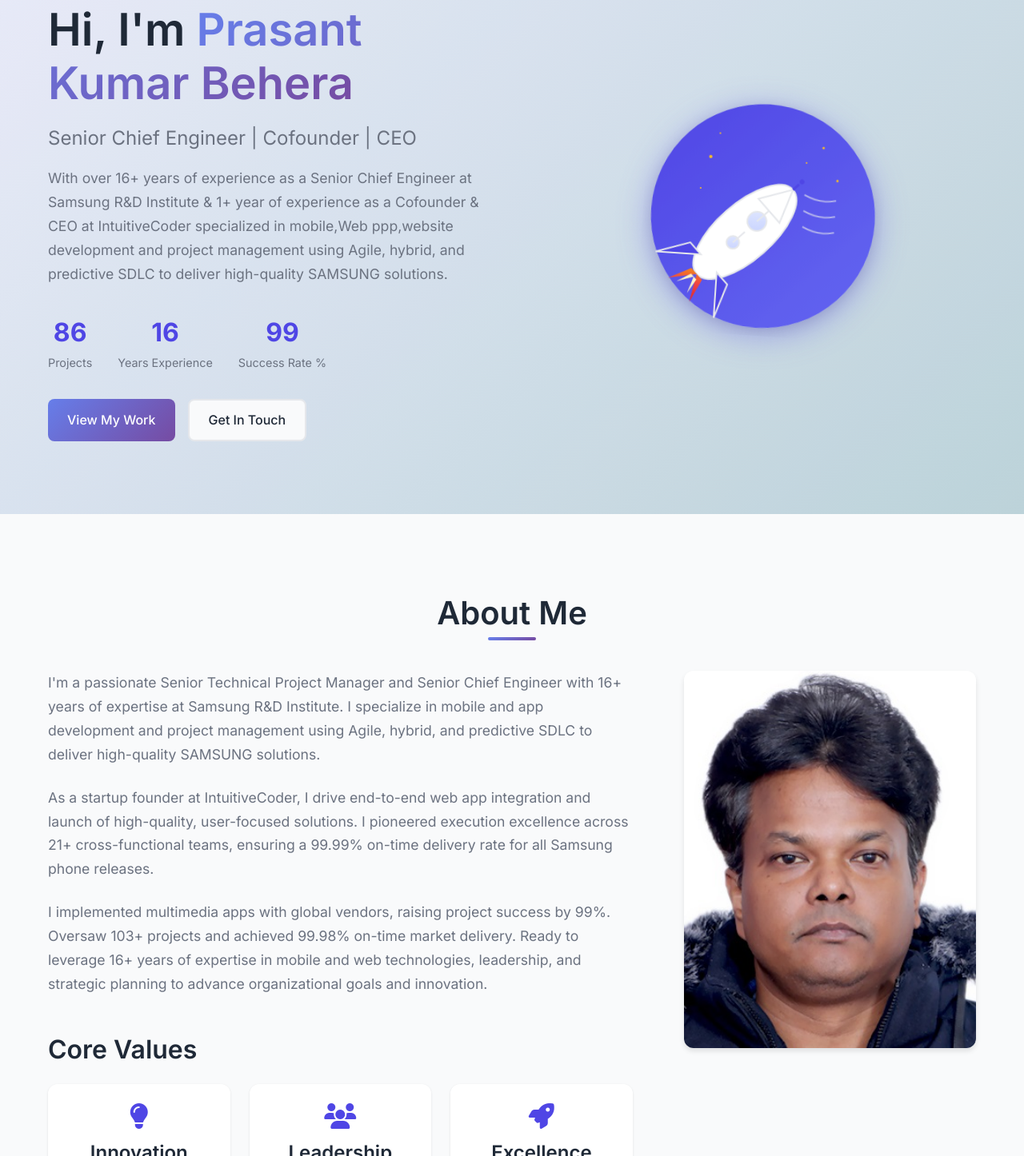
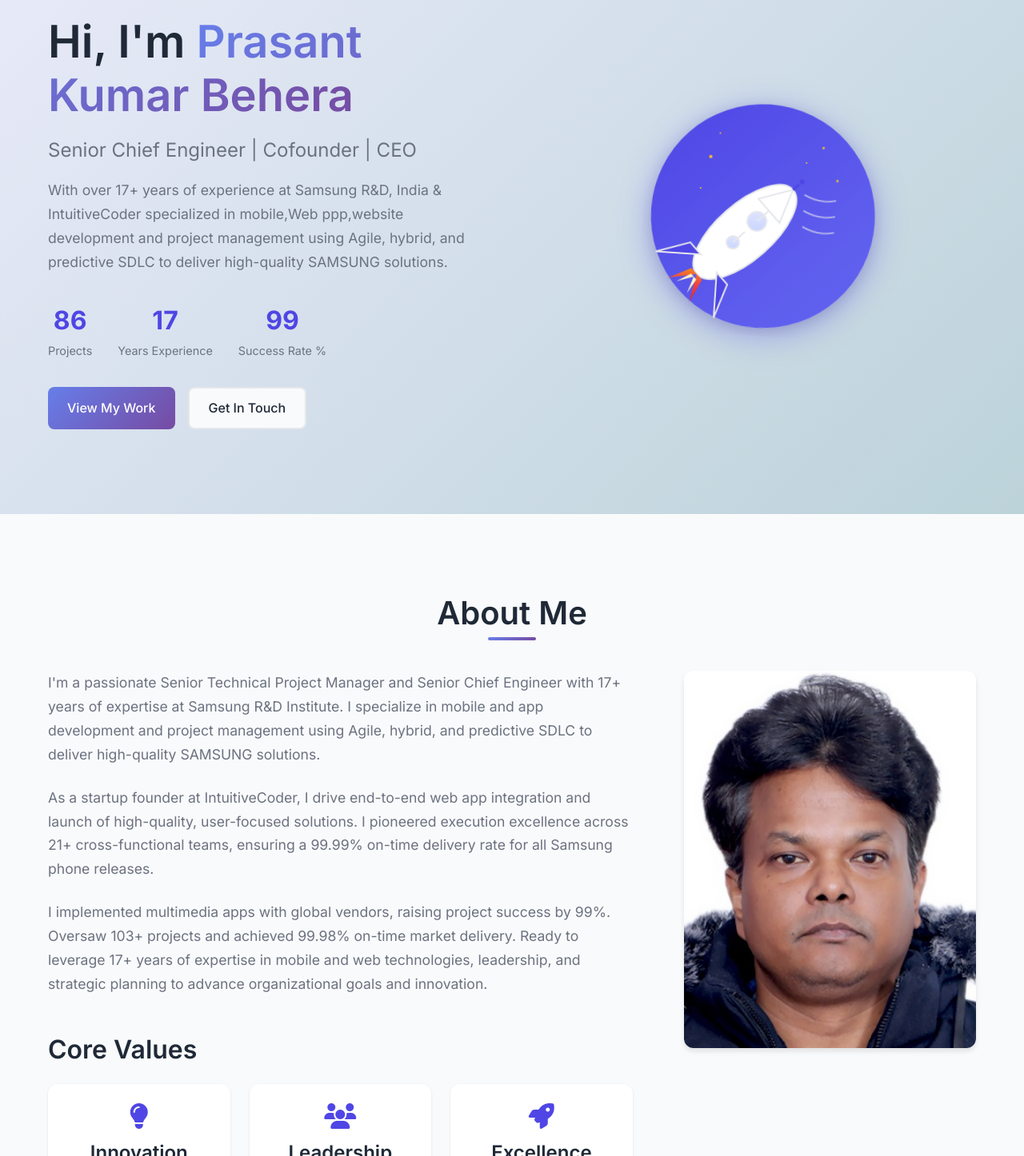
Before and after one commit to prasant2030/prasant2030.github.io, a plain HTML site: page index.html in a window 1280 px wide. Shown: the part 157-1603 px from the top of the page at 80% size. Drawn offline with Linux system fonts and the light colour scheme.

Commit message:
Add files via upload
Signed-off-by: Prasant Kumar Behera <119404952+prasant2030@users.noreply.github.com>

```diff
--- a/index.html
+++ b/index.html
@@ -4,7 +4,7 @@
     <meta charset="UTF-8">
     <meta name="viewport" content="width=device-width, initial-scale=1.0">
     <title>Prasant Kumar Behera - Senior Chief Engineer | Cofounder | CEO</title>
-    <meta name="description" content="Professional portfolio of Prasant Kumar Behera - Senior Chief Engineer at Samsung R&D Institute,India with 16+ years of experience in mobile development, project management, and technical leadership">
+    <meta name="description" content="Professional portfolio of Prasant Kumar Behera - Senior Chief Engineer at Samsung R&D Institute,India with 17+ years of experience in mobile development, project management, and technical leadership">
     <meta name="keywords" content="Prasant Kumar Behera, Senior Chief Engineer, Samsung R&D Institute, CEO, Mobile Development, Project Management, Android, C++, Java, Python">
     <meta name="author" content="Prasant Kumar Behera">
 
@@ -18,7 +18,7 @@
     <!-- Twitter Card Meta Tags -->
     <meta name="twitter:card" content="summary_large_image">
     <meta name="twitter:title" content="Prasant Kumar Behera - Senior Chief Engineer | Cofounder | CEO\">
-    <meta name="twitter:description" content="Professional portfolio showcasing 16+ years of experience in mobile development, project management, and technical leadership at Samsung R&D Institute">
+    <meta name="twitter:description" content="Professional portfolio showcasing 17+ years of experience in mobile development, project management, and technical leadership at Samsung R&D Institute">
 
     <!-- Favicon -->
     <link rel="icon" type="image/x-icon" href="favicon.ico">
@@ -69,7 +69,7 @@
                     </h1>
                     <p class="hero-tagline" id="typing-text">Senior Chief Engineer | Cofounder | CEO</p>
                     <p class="hero-intro">
-                        With over 16+ years of experience as a Senior Chief Engineer at Samsung R&D Institute & 1+ year of experience as a Cofounder & CEO at IntuitiveCoder specialized in mobile,Web ppp,website development
+                        With over 17+ years of experience at Samsung R&D, India & IntuitiveCoder specialized in mobile,Web ppp,website development
                         and project management using Agile, hybrid, and predictive SDLC to deliver high-quality SAMSUNG solutions.
                     </p>
                     <div class="hero-stats">
@@ -78,7 +78,7 @@
                             <span class="stat-label">Projects</span>
                         </div>
                         <div class="stat">
-                            <span class="stat-number" data-target="16">0</span>
+                            <span class="stat-number" data-target="17">0</span>
                             <span class="stat-label">Years Experience</span>
                         </div>
                         <div class="stat">
@@ -106,7 +106,7 @@
                 <div class="about-text">
                     <div class="about-description">
                         <p>
-                            I'm a passionate Senior Technical Project Manager and Senior Chief Engineer with 16+ years of expertise at Samsung R&D Institute.
+                            I'm a passionate Senior Technical Project Manager and Senior Chief Engineer with 17+ years of expertise at Samsung R&D Institute.
                             I specialize in mobile and app development and project management using Agile, hybrid, and predictive SDLC to deliver high-quality SAMSUNG solutions.
                         </p>
                         <p>
@@ -115,7 +115,7 @@
                         </p>
                         <p>
                             I implemented multimedia apps with global vendors, raising project success by 99%. Oversaw 103+ projects and achieved 99.98% on-time market delivery.
-                            Ready to leverage 16+ years of expertise in mobile and web technologies, leadership, and strategic planning to advance organizational goals and innovation.
+                            Ready to leverage 17+ years of expertise in mobile and web technologies, leadership, and strategic planning to advance organizational goals and innovation.
                         </p>
                     </div>
 
--- a/script.js
+++ b/script.js
@@ -14,7 +14,7 @@ let isTyping = false;
 let typingIndex = 0;
 const typingTexts = [
     "Senior Chief Engineer | Cofounder | CEO",
-    "16+ years of experience at Samsung R&D Institute",
+    "17+ years of experience at Samsung R&D, India & IntuitiveCoder",
     "Pioneering execution excellence across global teams",
     "99.98% on-time delivery rate with zero defects"
 ];
```
